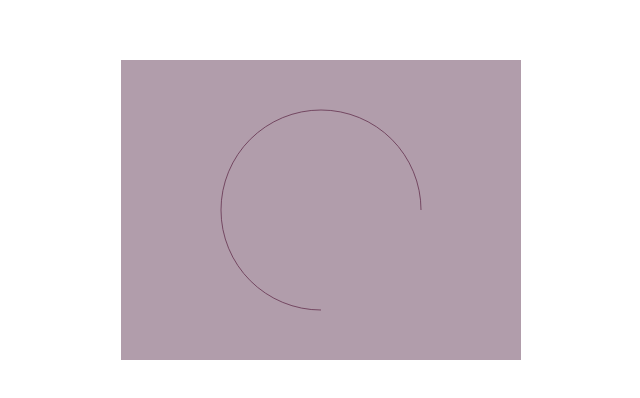
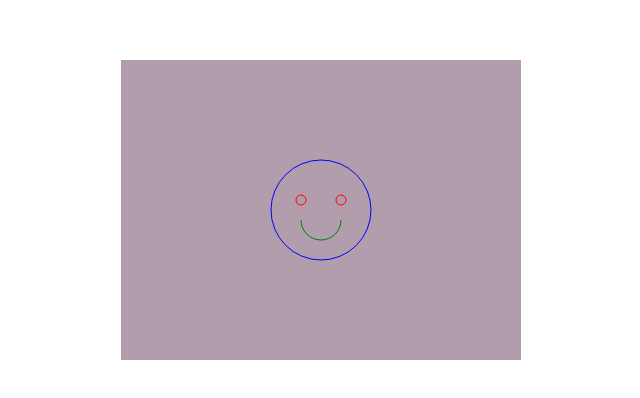
Before and after one commit to qq2862260725/Canvas, a website: page index.html in a window 1280 px wide. Shown: the part 190-588 px from the top of the page, without its empty margins (319-959 px from the left). Drawn offline with Linux system fonts and the light colour scheme.

Commit message:
:sparkles: smile

```diff
--- a/index.html
+++ b/index.html
@@ -24,9 +24,28 @@
 		ctx.fillStyle = 'rgba(100,60,89,0.5)';
 		ctx.fillRect(0,0,400,300);
 		ctx.strokeStyle = 'rgba(100,50,79,0.8)';
+
 		ctx.beginPath();
-		ctx.arc(200,150,100,0,0.5*Math.PI,true);
+		ctx.strokeStyle = 'blue';
+		ctx.arc(200,150,50,0,2*Math.PI,false);
 		ctx.stroke();
+
+		ctx.beginPath();
+		ctx.strokeStyle = 'green';
+		ctx.arc(200,160,20,0,Math.PI,false);
+		ctx.stroke();
+
+		ctx.beginPath();
+		ctx.strokeStyle = 'red';
+		ctx.arc(180,140,5,0,2*Math.PI,false);
+		ctx.stroke();
+
+		ctx.beginPath();
+		ctx.strokeStyle = 'red';
+		ctx.arc(220,140,5,0,2*Math.PI,false);
+		ctx.stroke();
+
+
 	} else {
 		console.log(222);
 	}
```
